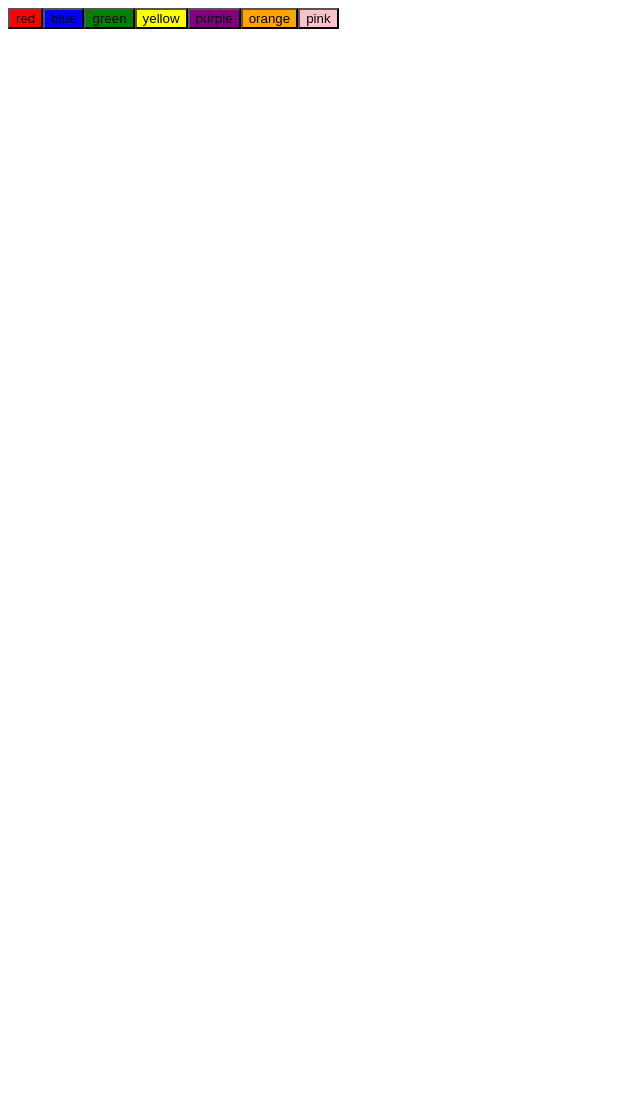
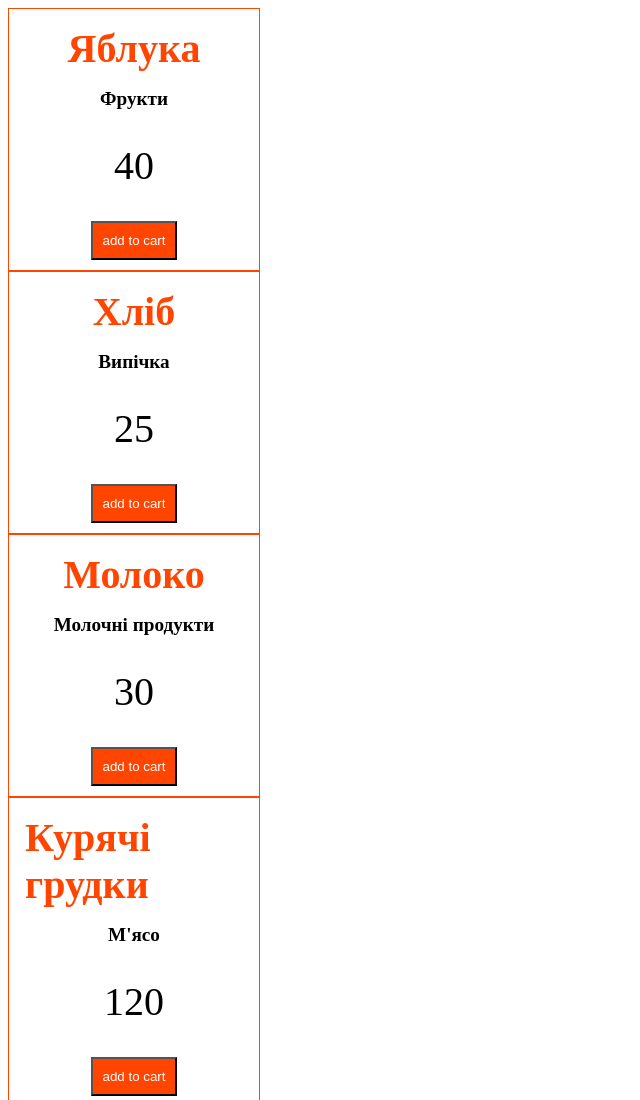
Before and after one commit to Vlad-student/DOM, a plain HTML site: page index.html in a window 1280 px wide. Shown: the top 1100 px of the page, without its empty margins (0-640 px from the left). Before the commit the page ends 800 px from the top, so only its background shows below. Drawn offline with Linux system fonts and the light colour scheme.

Commit message:
product card

```diff
--- a/index.js
+++ b/index.js
@@ -1,36 +1,49 @@
-const root = document.getElementById('root');
-const colors = ["red", "blue", "green", "yellow", "purple", "orange", "pink"];
-
-const btns = colors.map((color)=>{
-    const btn = document.createElement('button');
-    btn.textContent = color;
-    btn.style.backgroundColor = color;
-return btn;
-})
-
-root.append(...btns)
+const products = [
+    { name: "Яблука", category: "Фрукти", price: 40 },
+    { name: "Хліб", category: "Випічка", price: 25 },
+    { name: "Молоко", category: "Молочні продукти", price: 30 },
+    { name: "Курячі грудки", category: "М'ясо", price: 120 },
+    { name: "Картопля", category: "Овочі", price: 20 },
+    { name: "Помідори", category: "Овочі", price: 50 },
+    { name: "Сир", category: "Молочні продукти", price: 80 },
+    { name: "Яйця", category: "Молочні продукти", price: 35 },
+    { name: "Макарони", category: "Бакалія", price: 45 },
+    { name: "Чай", category: "Напої", price: 60 },
+    { name: "Шоколад", category: "Солодощі", price: 70 },
+    { name: "Сік апельсиновий", category: "Напої", price: 55 },
+    { name: "Банани", category: "Фрукти", price: 65 },
+    { name: "Рис", category: "Бакалія", price: 50 },
+    { name: "Огірки", category: "Овочі", price: 30 }
+];
 
 
+const section = document.createElement('section');
+const cards = products.map((product)=>createCard(product));
+section.append(...cards);
+root.append(section)
 
 
+function createCard(product){
+const {name,category,price} = product;
+const article = document.createElement('article');
+article.classList.add('product');
 
-// console.dir(root)
+const h2 = document.createElement('h2');
+h2.classList.add('product-name');
+h2.textContent = name;
 
-// const h1 = document.createElement('h1');
-// h1.textContent = ' i create h1';
-// h1.classList.add('heading');
-// h1.addEventListener('click', ()=>{
-//     h1.style.color = 'red'
-// })
-// console.dir(h1);
-// console.log(h1);
+const h3 = document.createElement('h3');
+h3.classList.add('product-category');
+h3.textContent = category;
 
-// const btn = document.createElement('button');
-// btn.textContent = 'click me'
+const p = document.createElement('p');
+p.classList.add('product-price');
+p.textContent = price;
 
-// const em = document.createElement('em');
-// em.textContent ='!!!!'
+const btn = document.createElement('button');
+btn.classList.add('product-addtocart');
+btn.textContent = 'add to cart';
 
-// h1.append(em);
-
-// root.append(btn, h1)
+article.append(h2,h3,p,btn)
+    return article;
+}
--- a/style.css
+++ b/style.css
@@ -1,3 +1,26 @@
-.heading{
-    text-align: center;
+.product{
+    max-width: 250px;
+    padding-bottom: 10px;
+    display: flex;
+    flex-direction: column;
+    align-items: center;
+    border: 1px solid orangered
 }
+.product-name{
+    margin: 0.4em;
+    color: orangered;
+    font-size: 2.5em;
+}
+.product-category{
+    margin: 0;
+    font-size: 1.2em;
+}
+.product-price{
+    margin: 0.8em;
+    font-size: 2.5em;
+}
+.product-addtocart{
+    background-color: orangered;
+    color: white;
+    padding: 10px;
+}
```
Also changed, not shown: index.html (+7 -0 lines).
